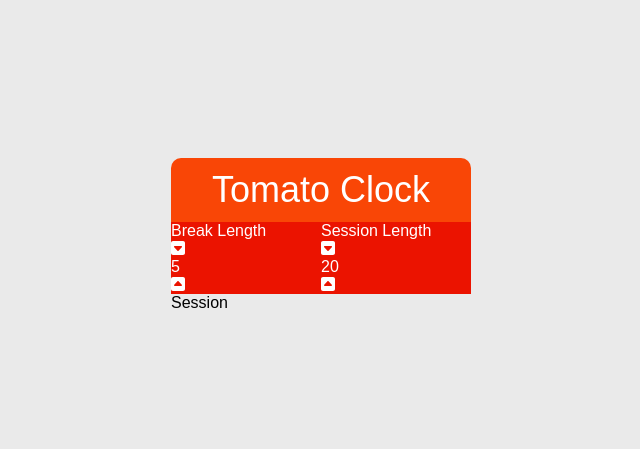
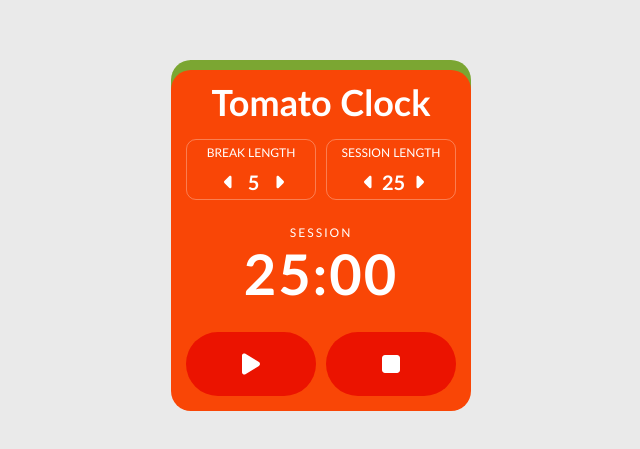
Before and after one commit to Silas-Z/fcc-test-toamto-clock, a React (Create React App) app: page / in a window 1280 px wide. Shown: the part 165-614 px from the top of the page, without its empty margins (319-959 px from the left). Built offline with nearby package versions, Linux system fonts and the light colour scheme.

Commit message:
-完成倒计时逻辑，还差切换时间端和音频处理

```diff
--- a/public/index.html
+++ b/public/index.html
@@ -24,7 +24,7 @@
       work correctly both with client-side routing and a non-root public URL.
       Learn how to configure a non-root public URL by running `npm run build`.
     -->
-    <title>React App</title>
+    <title>Tomato Clock</title>
   </head>
   <body>
     <noscript>You need to enable JavaScript to run this app.</noscript>
--- a/src/App.js
+++ b/src/App.js
@@ -2,49 +2,208 @@ import React from "react";
 import './App.scss';
 
 import { FontAwesomeIcon } from '@fortawesome/react-fontawesome'
-import { faSquareCaretUp, faSquareCaretDown} from '@fortawesome/free-solid-svg-icons'
+import { faCaretLeft, faCaretRight, faPlay, faPause, faStop } from '@fortawesome/free-solid-svg-icons'
 
+const defaultBreakLength = 5;
+const defaultSetBreakLength = 5 * 60000;
+const defaultSessionLength = 25;
+const defaultSetSessionLength = 25 * 60000;
+
+const countDownInterval = 1;
 
 
 class App extends React.Component {
   constructor(props) {
     super(props)
     this.state = {
-      breakLength: 5,
-      sessionLength: 20
+      breakLength: defaultBreakLength,
+      setBreakLength: defaultSetBreakLength,
+      sessionLength: defaultSessionLength,
+      setSessionLength: defaultSetSessionLength,
+      isStopped: true,
+      isPaused: false,
+      isBreaking: false
+    }
+    this.handleIncreaseBreak = this.handleIncreaseBreak.bind(this)
+    this.handleDecreaseBreak = this.handleDecreaseBreak.bind(this)
+    this.handleIncreaseSession = this.handleIncreaseSession.bind(this)
+    this.handleDecreaseSession = this.handleDecreaseSession.bind(this)
 
+    this.countDown = this.countDown.bind(this)
+    this.handleStart = this.handleStart.bind(this)
+    this.handlePause = this.handlePause.bind(this)
+    this.handleStop = this.handleStop.bind(this)
+
+    // this.handleSetTime = this.handleSetTime.bind(this)
+  }
+  // 处理点击
+
+  // 点击加减
+  // 程序在进行 不允许操作
+  // 已经停止 判断 0 和 60，两组数值均进行调整 同时设置 length 和 set length，set length 等于 length * 60000
+
+
+  // 处理 开始
+  // 程序处于暂停，判断处于 session or break，执行相应计时
+  // 程序没有开始，把 session 处于倒计时
+
+  // 处理 暂停
+  // 停止当前
+
+  // 处理 停止
+  // 设置 is stopped 为 true，状态恢复为默认设置，设置声音停止
+
+
+  // 倒计时逻辑
+  // 使用倒计时的毫秒计算，每一秒减1000毫秒，使用计算后的值更新 state, 再以改state创建日期对象，再对日期对象 getMinutes() : getSeconds() 显示到 time-left
+
+  // 处理倒计时
+
+  //setting button begin
+  handleIncreaseBreak() {
+    if (!this.state.isStopped) {
+      return
     }
+    else if (this.state.breakLength === 60) {
+      return
+    }
+    this.setState({
+      breakLength: this.state.breakLength + 1,
+      setBreakLength: this.state.setBreakLength + 60000
+    })
+
+  }
+  handleDecreaseBreak() {
+    if (!this.state.isStopped) {
+      return
+    }
+    else if (this.state.breakLength === 1) {
+      return
+    }
+    this.setState(({
+      breakLength: this.state.breakLength - 1,
+      setBreakLength: this.state.setBreakLength - 60000
+    }))
+  }
+
+  handleIncreaseSession() {
+    if (!this.state.isStopped) {
+      return
+    }
+    else if (this.state.sessionLength === 60) {
+      return
+    }
+    this.setState((state) => ({
+      sessionLength: state.sessionLength + 1,
+      setSessionLength: state.setSessionLength + 60000
+    }))
+  }
+
+  handleDecreaseSession() {
+    if (!this.state.isStopped) {
+      return
+    }
+    else if (this.state.sessionLength === 1) {
+      return
+    }
+    this.setState({
+      sessionLength: this.state.sessionLength - 1,
+      setSessionLength: this.state.setSessionLength - 60000
+    });
+  }
+
+
+  //setting button end
+
+  countDown() {
+    // let now = this.state.isBreaking ? this.state.setBreakLength : this.state.setSessionLength;
+    this.setState({
+      setSessionLength: this.state.setSessionLength - 1000
+    })
+
+  }
+
+  //controller button begin
+  handleStart() {
+    console.log('click start', this.handleStart)
+    this.setState({
+      isStopped: false,
+      isPaused: false
+    })
+    this.timeId = setInterval(() => this.countDown(), countDownInterval);
 
 
   }
+  handlePause() {
+    console.log('click start', this.handlePause)
+    clearInterval(this.timeId)
+    this.setState({
+      isStopped: false,
+      isPaused: true
+    })
+
+  }
+
+  handleStop() {
+    console.log('click stop')
+    clearInterval(this.timeId)
+    this.setState({
+      breakLength: defaultBreakLength,
+      setBreakLength: defaultSetBreakLength,
+      sessionLength: defaultSessionLength,
+      setSessionLength: defaultSetSessionLength,
+      isStopped: true,
+      isPaused: false,
+      isBreaking: false
+    })
+  }
+  //controller button end
+
+
+
+
+
   render() {
+    const { breakLength, sessionLength, isStopped, isPaused, isBreaking } = this.state;
+    let time = new Date(this.state.setSessionLength)
+    let timeDisplay = ('0'+time.getMinutes().toString()).slice(-2) +':'+('0'+time.getSeconds().toString()).slice(-2)
+
+    console.log('time', time, 'display', timeDisplay, typeof(timeDisplay))
     return (
       <div id="container">
         <div id="tomato">
+          <div id="title-green"></div>
           <div id="title">Tomato Clock</div>
           <div id="length-controller">
-            <div id="break-area">
-              <div id="break-label">Break Length</div>
-              <div id="break-decrement"><FontAwesomeIcon icon={faSquareCaretDown} /></div>
-              <div id="break-length">{this.state.breakLength}</div>
-              <div id="break-increment"><FontAwesomeIcon icon={faSquareCaretUp} /></div>
-
+            <div id="break-area" className="controller-area">
+              <div id="break-label" className="label">Break Length</div>
+              <div className="set-area">
+                <div id="break-decrement" onClick={this.handleDecreaseBreak}><FontAwesomeIcon icon={faCaretLeft} /></div>
+                <div id="break-length" className="value">{breakLength}</div>
+                <div id="break-increment" onClick={this.handleIncreaseBreak}><FontAwesomeIcon icon={faCaretRight} /></div>
+              </div>
             </div>
-            <div id="session-area">
-              <div id="session-label">Session Length</div>
-              <div id="session-decrement"><FontAwesomeIcon icon={faSquareCaretDown} /></div>
-              <div id="session-length">{this.state.sessionLength}</div>
-              <div id="session-increment"><FontAwesomeIcon icon={faSquareCaretUp} /></div>
+            <div id="session-area" className="controller-area">
+              <div id="session-label" className="label">Session Length</div>
+              <div className="set-area">
+                <div id="session-decrement" onClick={this.handleDecreaseSession}><FontAwesomeIcon icon={faCaretLeft} /></div>
+                <div id="session-length" className="value">{sessionLength}</div>
+                <div id="session-increment" onClick={this.handleIncreaseSession}><FontAwesomeIcon icon={faCaretRight} /></div>
+              </div>
             </div>
 
           </div>
           <div id="time-display">
-            <div id="timer-label">Session</div>
-            <div id="time-left"></div>
+            <div id="timer-label" className="label">Session</div>
+            <div id="time-left">{timeDisplay}</div>
           </div>
-          <div id="timer-controller">
-            <div id="start_stop"></div>
-            <div id="reset"></div>
+          <div id="time-controller">
+            {this.state.isStopped ? <div id="start_stop" className="circle-button" onClick={this.handleStart}> <FontAwesomeIcon icon={faPlay} /> </div> :
+              this.state.isPaused ? <div id="start_stop" className="circle-button" onClick={this.handleStart}><FontAwesomeIcon icon={faPlay} /> </div> :
+                <div id="start_stop" className="circle-button" onClick={this.handlePause}><FontAwesomeIcon icon={faPause} /></div>}
+            <div id="reset" className="circle-button" onClick={this.handleStop}><FontAwesomeIcon icon={faStop} /></div>
+
+
           </div>
         </div>
       </div>
--- a/src/App.scss
+++ b/src/App.scss
@@ -1,43 +1,133 @@
 body {
     padding: 0px;
     margin: 0px;
-    font-family: Arial, Helvetica, sans-serif;
+    font-family: 'Trebuchet MS', 'Lucida Sans Unicode', 'Lucida Grande', 'Lucida Sans', Arial, sans-serif;
+
 }
+
 #container {
     background-color: rgb(234, 234, 234);
     width: 100vw;
     height: 100vh;
+    // box-sizing: border-box;
     display: flex;
     justify-content: center;
     align-items: center;
 }
+
 #tomato {
     width: 300px;
+    color: white;
+    position: relative;
+margin-top: 10px;
+
 
 }
+
+#title-green {
+    position: absolute;
+    width: 100%;
+    top: -10px;
+    background-color: #7BA632;
+    height: 30px;
+    border-radius: 20px 20px 0px 0px;
+    z-index: 1;
+}
+
 #title {
+    position: relative;
     display: flex;
     justify-content: center;
     align-items: center;
     background-color: #F94606;
-    color: white;
+
     font-size: 36px;
+    font-family: 'Trebuchet MS', 'Lucida Sans Unicode', 'Lucida Grande', 'Lucida Sans', Arial, sans-serif;
+    font-weight: bold;
     height: 64px;
-    border-radius: 10px 10px 0px 0px;
+    border-radius: 20px 20px 0px 0px;
+    z-index: 2;
 }
-#length-controller{
+
+.label {
+    text-transform: uppercase;
+    font-size: 12px;
+}
+
+#length-controller {
     display: flex;
-    background-color: #EB1300;
-    color: white;
+    background-color: #F94606;
+    padding: 0px 10px 10px 10px;
 
-    #break-area{
-        flex: 1;
+    .controller-area {
+        display: flex;
+        text-align: center;
+        padding: 5px;
+        margin: 5px;
+        flex-wrap: wrap;
+        width: 100%;
+        justify-content: center;
+        border-radius: 10px;
+        border: 1px solid ;
+        border-color: rgba($color: #fff, $alpha: 0.3);
 
-    }
-    #session-area{
-        flex: 1;
+        // background-color: #EB1300;
+
+
+        .set-area {
+            display: flex;
+            margin: 10px 0px 0px 5px;
+            font-size: 20px;
+        }
+
+        .value {
+            width: 30px;
+            margin: 0px 5px;
+            font-weight: bold;
+        }
+
+
 
     }
 
 
 }
+
+#time-display {
+    background-color: #F94606;
+    padding: 10px;
+    text-align: center;
+    letter-spacing: 2px;
+
+
+    #time-left {
+        font-size: 56px;
+        font-weight: bold;
+
+    }
+}
+
+#time-controller {
+    background-color: #F94606;
+    padding: 10px;
+    border-radius: 0px 0px 20px 20px;
+    display: flex;
+    // flex-direction: row;
+    justify-content: center;
+    font-size: 24px;
+
+
+    .circle-button {
+        display: flex;
+        flex: 1;
+        align-items: center;
+        justify-content: center;
+        height: 64px;
+        width: 64px;
+        background-color: #EB1300;
+        border-radius: 100px;
+        margin: 5px;
+    }
+
+
+}
```
